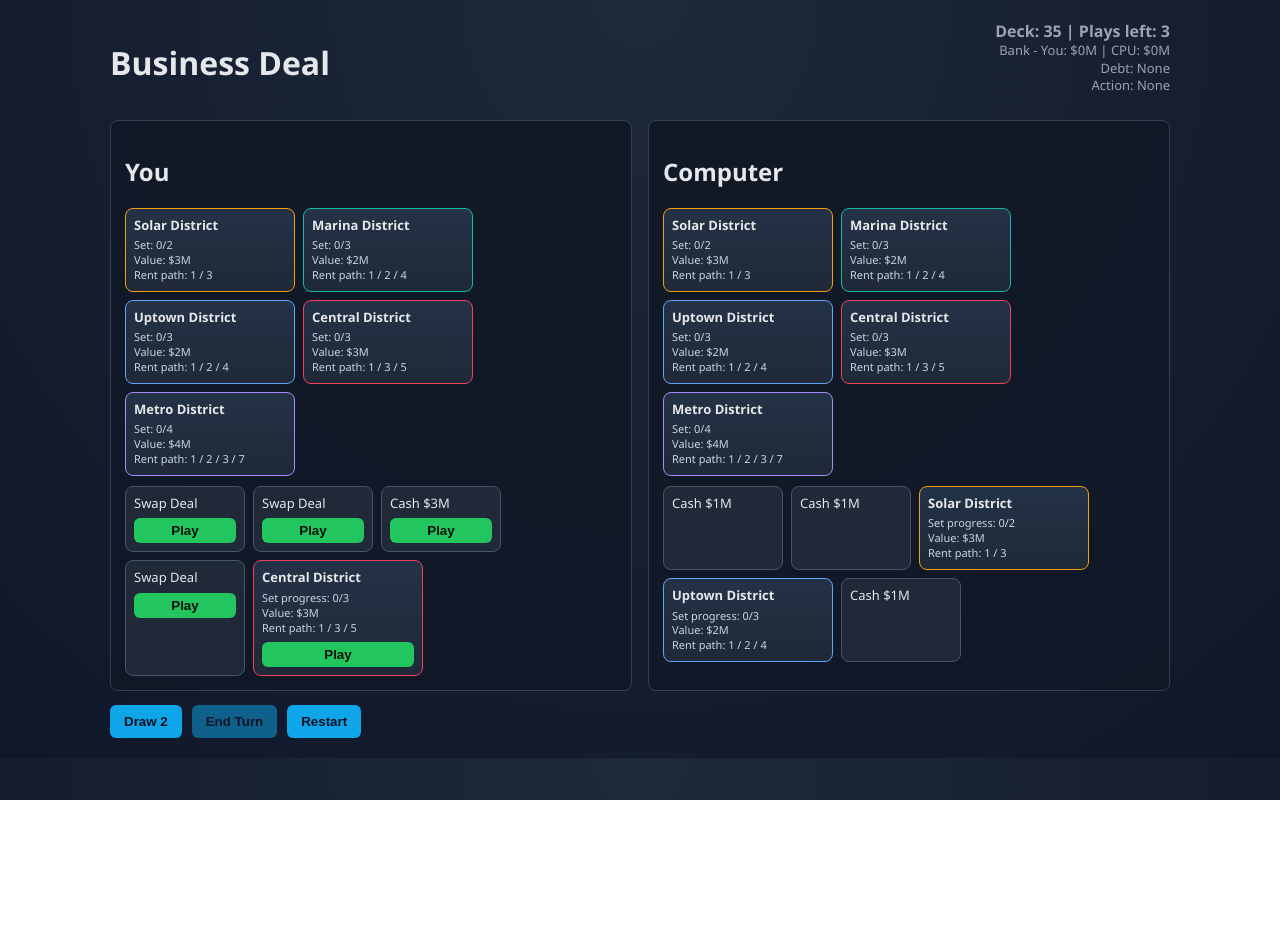
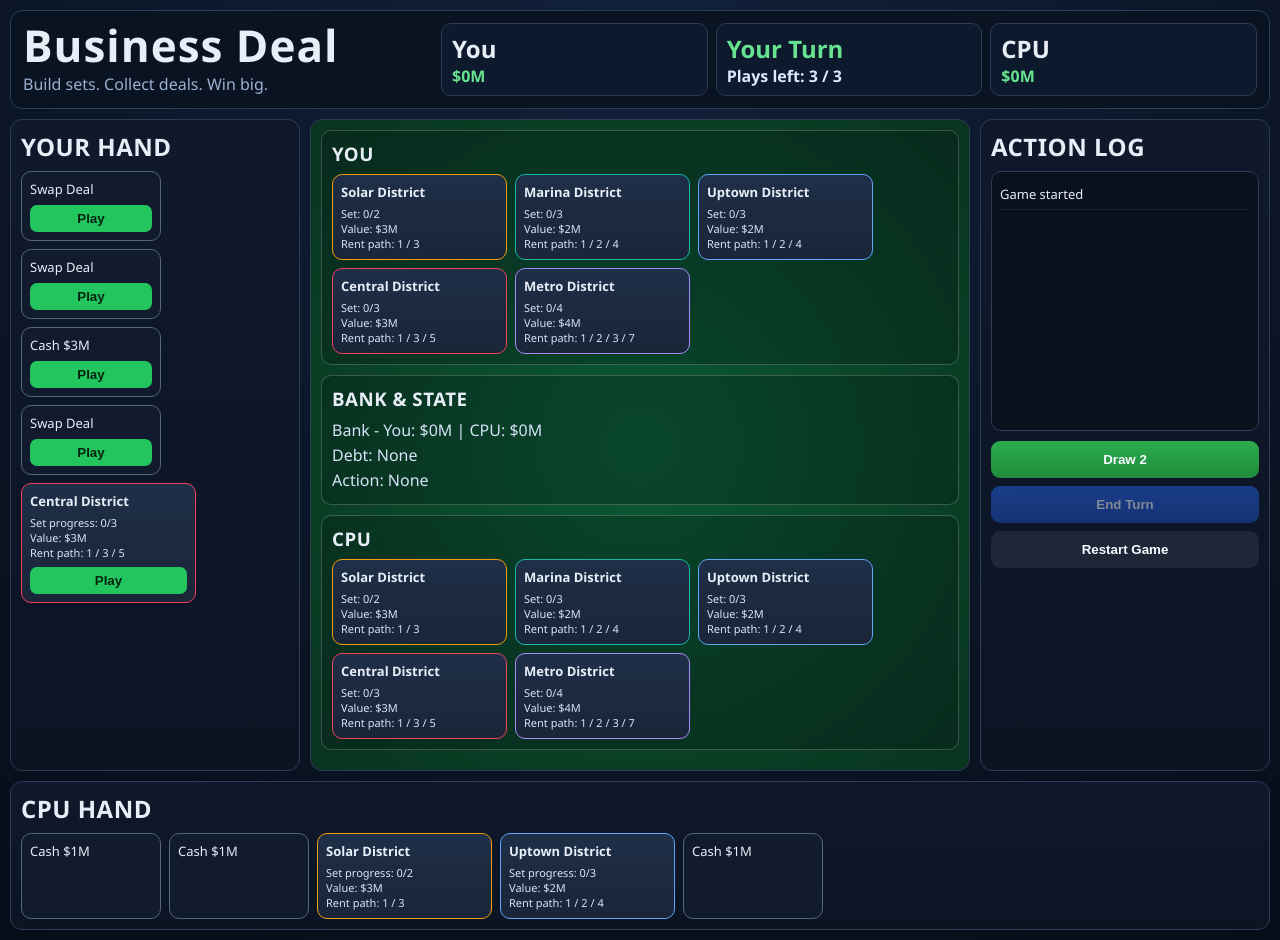
Before and after one commit to FanishChandrakar/business.deal.io, a website: page index.html in a window 1280 px wide. Before the commit the page ends 800 px from the top, so only its background shows below. Drawn offline with Linux system fonts and the light colour scheme.

Commit message:
feat: implement reference-style table UI layout and live status log

```diff
--- a/game.js
+++ b/game.js
@@ -24,6 +24,7 @@ const state = {
   drawnThisTurn: false,
   playsLeft: 3,
   winner: null,
+  actionLog: [],
 };
 
 function createDeck() {
@@ -60,6 +61,7 @@ function init() {
   state.drawnThisTurn = false;
   state.playsLeft = 3;
   state.winner = null;
+  state.actionLog = ["Game started"];
   draw("human", 5);
   draw("cpu", 5);
   render();
@@ -102,6 +104,7 @@ function playCard(player, index) {
     const sets = state.players.human.sets;
     sets[card.group] = sets[card.group] || [];
     sets[card.group].push(card);
+    state.actionLog.unshift(`You played ${card.group} District`);
   }
   state.playsLeft -= 1;
   checkWinner();
@@ -134,12 +137,25 @@ function cpuTurn() {
     const sets = state.players.cpu.sets;
     sets[card.group] = sets[card.group] || [];
     sets[card.group].push(card);
+    state.actionLog.unshift(`CPU played ${card.group} District`);
   }
   checkWinner();
   state.turn = "human";
   state.drawnThisTurn = false;
   state.playsLeft = 3;
   render();
+}
+
+function renderLog() {
+  const log = document.getElementById("action-log");
+  if (!log) return;
+  log.innerHTML = "";
+  state.actionLog.slice(0, 12).forEach((item) => {
+    const row = document.createElement("div");
+    row.className = "log-item";
+    row.textContent = item;
+    log.appendChild(row);
+  });
 }
 
 function renderSets(target, player) {
@@ -195,6 +211,9 @@ function renderHand(target, player) {
 
 function render() {
   const status = document.getElementById("status");
+  const turnSub = document.getElementById("turn-sub");
+  const hudYou = document.getElementById("hud-you");
+  const hudCpu = document.getElementById("hud-cpu");
   const bankLine = document.getElementById("bank-line");
   const debtLine = document.getElementById("debt-line");
   const actionLine = document.getElementById("action-line");
@@ -205,9 +224,14 @@ function render() {
 
   if (state.winner) {
     status.innerHTML = `<span class="danger">${state.winner} wins with 3 full sets.</span>`;
+    turnSub.textContent = "Round complete";
   } else {
-    status.textContent = `Deck: ${state.deck.length} | Plays left: ${state.playsLeft}`;
+    status.textContent = state.turn === "human" ? "Your Turn" : "CPU Turn";
+    turnSub.textContent = `Plays left: ${state.playsLeft} / 3`;
   }
+
+  hudYou.textContent = `$${totalBankValue(state.players.human)}M`;
+  hudCpu.textContent = `$${totalBankValue(state.players.cpu)}M`;
   bankLine.textContent = `Bank - You: $${totalBankValue(state.players.human)}M | CPU: $${totalBankValue(state.players.cpu)}M`;
   debtLine.textContent = formatDebtLine();
   actionLine.textContent = formatActionLine();
@@ -216,17 +240,20 @@ function render() {
   renderSets(document.getElementById("cpu-sets"), "cpu");
   renderHand(document.getElementById("player-hand"), "human");
   renderHand(document.getElementById("cpu-hand"), "cpu");
+  renderLog();
 }
 
 document.getElementById("draw-btn").addEventListener("click", () => {
   if (state.drawnThisTurn || state.winner) return;
   draw("human", 2);
+  state.actionLog.unshift("You drew 2 cards");
   state.drawnThisTurn = true;
   render();
 });
 
 document.getElementById("end-btn").addEventListener("click", () => {
   if (!state.drawnThisTurn || state.winner) return;
+  state.actionLog.unshift("You ended your turn");
   cpuTurn();
 });
 
--- a/index.html
+++ b/index.html
@@ -7,35 +7,67 @@
     <link rel="stylesheet" href="./styles.css" />
   </head>
   <body>
-    <main class="app">
-      <header class="topbar">
-        <h1>Business Deal</h1>
-        <div class="status-wrap">
-          <div id="status" class="status"></div>
-          <div id="bank-line" class="status-subtle">Bank - You: $0M | CPU: $0M</div>
-          <div id="debt-line" class="status-subtle">Debt: None</div>
-          <div id="action-line" class="status-subtle">Action: None</div>
+    <main class="table-app">
+      <header class="hud">
+        <div class="brand">
+          <h1>Business Deal</h1>
+          <p>Build sets. Collect deals. Win big.</p>
+        </div>
+        <div class="hud-cards">
+          <div class="hud-card">
+            <strong>You</strong>
+            <span id="hud-you">$0M</span>
+          </div>
+          <div class="hud-card turn-card">
+            <strong id="status">Your Turn</strong>
+            <span id="turn-sub">Plays left: 3 / 3</span>
+          </div>
+          <div class="hud-card">
+            <strong>CPU</strong>
+            <span id="hud-cpu">$0M</span>
+          </div>
         </div>
       </header>
 
-      <section class="board">
-        <article class="panel">
-          <h2>You</h2>
-          <div id="player-sets" class="sets"></div>
+      <section class="table-grid">
+        <aside class="left-rail panel">
+          <h2>Your Hand</h2>
           <div id="player-hand" class="hand"></div>
-        </article>
+        </aside>
 
-        <article class="panel">
-          <h2>Computer</h2>
-          <div id="cpu-sets" class="sets"></div>
-          <div id="cpu-hand" class="hand"></div>
-        </article>
+        <section class="center-table panel">
+          <div class="zone">
+            <h3>You</h3>
+            <div id="player-sets" class="sets"></div>
+          </div>
+
+          <div class="zone bank-zone">
+            <h3>Bank & State</h3>
+            <div id="bank-line" class="status-subtle">Bank - You: $0M | CPU: $0M</div>
+            <div id="debt-line" class="status-subtle">Debt: None</div>
+            <div id="action-line" class="status-subtle">Action: None</div>
+          </div>
+
+          <div class="zone">
+            <h3>CPU</h3>
+            <div id="cpu-sets" class="sets"></div>
+          </div>
+        </section>
+
+        <aside class="right-rail panel">
+          <h2>Action Log</h2>
+          <div id="action-log" class="log"></div>
+          <div class="controls">
+            <button id="draw-btn" class="btn btn-primary">Draw 2</button>
+            <button id="end-btn" class="btn btn-secondary">End Turn</button>
+            <button id="restart-btn" class="btn btn-ghost">Restart Game</button>
+          </div>
+        </aside>
       </section>
 
-      <section class="controls">
-        <button id="draw-btn" class="btn">Draw 2</button>
-        <button id="end-btn" class="btn">End Turn</button>
-        <button id="restart-btn" class="btn">Restart</button>
+      <section class="cpu-hand panel">
+        <h2>CPU Hand</h2>
+        <div id="cpu-hand" class="hand"></div>
       </section>
     </main>
 
--- a/styles.css
+++ b/styles.css
@@ -1,11 +1,13 @@
 :root {
-  --bg: #0f172a;
-  --panel: #111827;
-  --panel-2: #1f2937;
-  --text: #e5e7eb;
-  --muted: #9ca3af;
-  --accent: #22c55e;
-  --danger: #ef4444;
+  --bg: #070d18;
+  --panel: #0f1726;
+  --panel-2: #111b2d;
+  --line: #2c3c56;
+  --text: #e8eef8;
+  --muted: #9ab0cf;
+  --green: #22c55e;
+  --blue: #1d4ed8;
+  --gold: #f59e0b;
 }
 
 * {
@@ -14,115 +16,204 @@
 
 body {
   margin: 0;
+  color: var(--text);
   font-family: "Segoe UI", Tahoma, Geneva, Verdana, sans-serif;
-  background: radial-gradient(circle at top, #1e293b, var(--bg));
-  color: var(--text);
+  background: radial-gradient(circle at top, #11213a, var(--bg));
 }
 
-.app {
-  max-width: 1100px;
+.table-app {
+  max-width: 1500px;
   margin: 0 auto;
-  padding: 20px;
-}
-
-.topbar {
-  display: flex;
-  justify-content: space-between;
-  align-items: flex-start;
-  gap: 12px;
-}
-
-.status {
-  color: var(--muted);
-  font-weight: 600;
-}
-
-.status-wrap {
-  text-align: right;
-  min-width: 290px;
-}
-
-.status-subtle {
-  color: var(--muted);
-  font-size: 13px;
-  line-height: 1.35;
-}
-
-.board {
-  display: grid;
-  grid-template-columns: 1fr 1fr;
-  gap: 16px;
-  margin-top: 14px;
+  padding: 10px;
 }
 
 .panel {
-  background: rgba(17, 24, 39, 0.92);
-  border: 1px solid #334155;
-  border-radius: 8px;
-  padding: 14px;
+  background: linear-gradient(180deg, #0f192b, #0b1423);
+  border: 1px solid var(--line);
+  border-radius: 12px;
+}
+
+.hud {
+  display: grid;
+  grid-template-columns: 1fr 2fr;
+  gap: 10px;
+  padding: 12px;
+  margin-bottom: 10px;
+  background: #0a1322;
+  border: 1px solid var(--line);
+  border-radius: 12px;
+}
+
+.brand h1 {
+  margin: 0;
+  font-size: 44px;
+  line-height: 1;
+  letter-spacing: 1px;
+}
+
+.brand p {
+  margin: 6px 0 0;
+  color: var(--muted);
+}
+
+.hud-cards {
+  display: grid;
+  grid-template-columns: 1fr 1fr 1fr;
+  gap: 8px;
+}
+
+.hud-card {
+  border: 1px solid var(--line);
+  border-radius: 10px;
+  padding: 8px 10px;
+  background: #0d1a2d;
+  display: flex;
+  flex-direction: column;
+  justify-content: center;
+}
+
+.hud-card strong {
+  font-size: 24px;
+}
+
+.hud-card span {
+  color: #67e38f;
+  font-weight: 700;
+}
+
+.turn-card strong {
+  color: #67e38f;
+}
+
+.turn-card span {
+  color: #dce8ff;
+}
+
+.table-grid {
+  display: grid;
+  grid-template-columns: 290px 1fr 290px;
+  gap: 10px;
+}
+
+.left-rail,
+.right-rail,
+.center-table,
+.cpu-hand {
+  padding: 10px;
+}
+
+.center-table {
+  background: radial-gradient(circle at center, #0b5a33, #09331f);
+}
+
+h2,
+h3 {
+  margin: 0 0 8px;
+  text-transform: uppercase;
+  letter-spacing: 0.5px;
+}
+
+.zone {
+  border: 1px solid rgba(255, 255, 255, 0.2);
+  border-radius: 10px;
+  padding: 10px;
+  margin-bottom: 10px;
+  background: rgba(5, 12, 20, 0.25);
+}
+
+.bank-zone .status-subtle {
+  margin: 3px 0;
+  color: #d5e2f8;
 }
 
 .sets,
 .hand {
-  min-height: 72px;
+  min-height: 80px;
   display: flex;
   flex-wrap: wrap;
   gap: 8px;
-  margin-top: 10px;
 }
 
 .card {
-  width: 120px;
-  border-radius: 8px;
-  border: 1px solid #475569;
+  width: 140px;
+  border-radius: 10px;
+  border: 1px solid #54657f;
   background: var(--panel-2);
   padding: 8px;
   font-size: 13px;
-  line-height: 1.35;
 }
 
 .property-card {
-  width: 170px;
-  background: linear-gradient(180deg, #243247, #1f2937);
+  width: 175px;
+  background: linear-gradient(180deg, #1e2f48, #1a2538);
 }
 
 .card-title {
   font-size: 13px;
   font-weight: 700;
-  margin-bottom: 4px;
+  margin-bottom: 5px;
 }
 
 .card-meta {
   font-size: 11px;
-  color: #cbd5e1;
+  color: #d8e5f8;
 }
 
 .card button {
-  margin-top: 6px;
+  margin-top: 7px;
   width: 100%;
-  background: var(--accent);
   border: none;
-  color: #04110a;
-  border-radius: 6px;
-  padding: 5px 0;
-  font-weight: 600;
+  border-radius: 7px;
+  padding: 6px 0;
+  font-weight: 700;
   cursor: pointer;
+  background: var(--green);
+  color: #04240f;
+}
+
+.log {
+  min-height: 260px;
+  max-height: 420px;
+  overflow: auto;
+  border: 1px solid var(--line);
+  border-radius: 10px;
+  padding: 8px;
+  background: rgba(9, 15, 25, 0.8);
+}
+
+.log-item {
+  font-size: 13px;
+  line-height: 1.3;
+  padding: 6px 0;
+  border-bottom: 1px solid rgba(255, 255, 255, 0.08);
 }
 
 .controls {
   display: flex;
-  gap: 10px;
-  margin-top: 14px;
+  flex-direction: column;
+  gap: 8px;
+  margin-top: 10px;
 }
 
 .btn {
-  background: #0ea5e9;
   border: none;
-  border-radius: 6px;
-  padding: 9px 14px;
-  color: #0b1020;
+  border-radius: 9px;
+  padding: 11px;
+  color: #f8fbff;
   font-weight: 700;
   cursor: pointer;
+}
+
+.btn-primary {
+  background: linear-gradient(180deg, #2cae4e, #1f8a3b);
+}
+
+.btn-secondary {
+  background: linear-gradient(180deg, #2563eb, #1f4ec2);
+}
+
+.btn-ghost {
+  background: #1d2738;
 }
 
 .btn:disabled {
@@ -130,25 +221,20 @@ body {
   cursor: not-allowed;
 }
 
-.danger {
-  color: var(--danger);
+.cpu-hand {
+  margin-top: 10px;
 }
 
-@media (max-width: 860px) {
-  .board {
+@media (max-width: 1200px) {
+  .table-grid {
     grid-template-columns: 1fr;
   }
 
-  .topbar {
-    flex-direction: column;
+  .hud {
+    grid-template-columns: 1fr;
   }
 
-  .status-wrap {
-    text-align: left;
-    min-width: 0;
-  }
-
-  .property-card {
-    width: 150px;
+  .brand h1 {
+    font-size: 34px;
   }
 }
```
